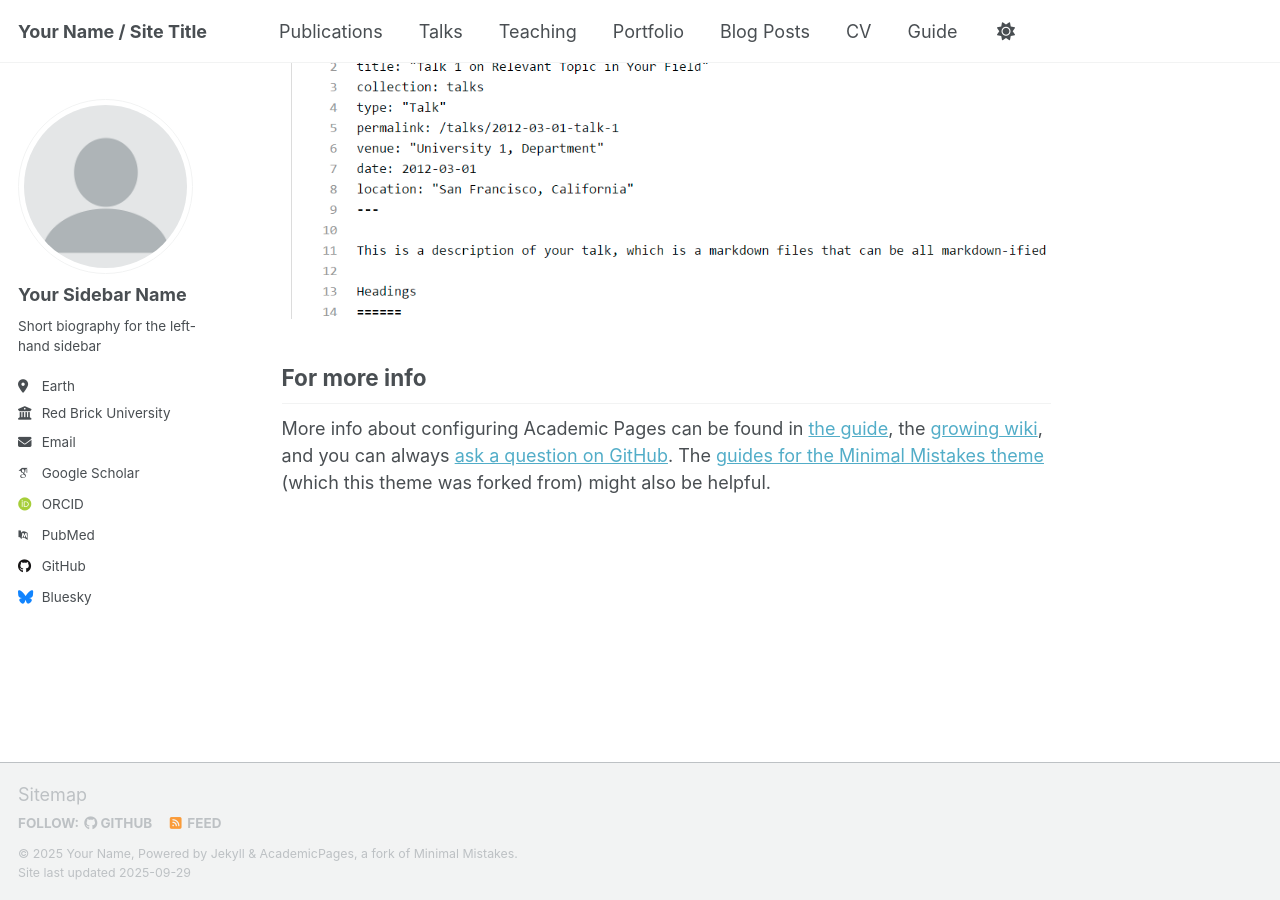
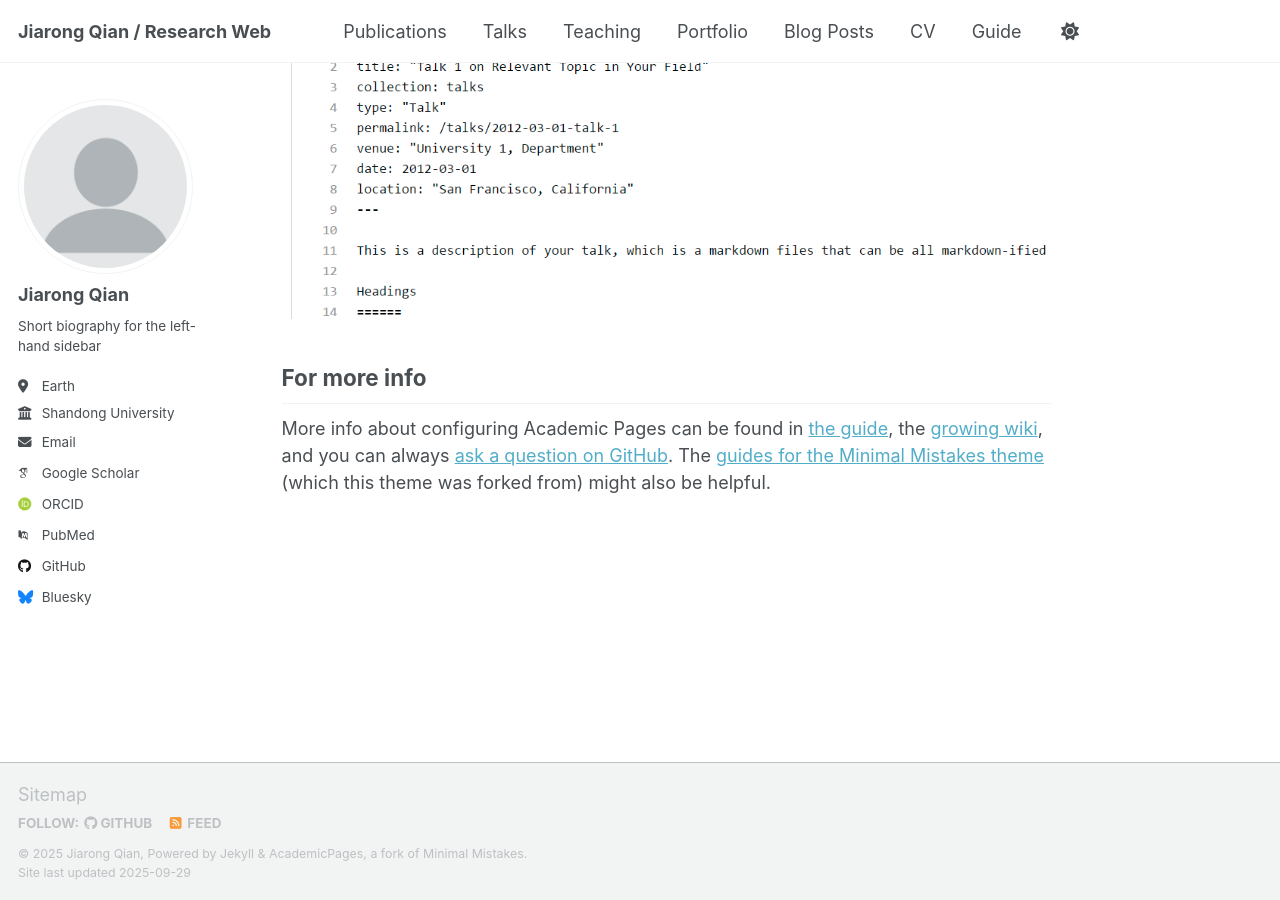
Before and after one commit to JiarongQian/JiarongQian.github.io, a Jekyll site: the page built from _pages/about.md, in a window 1280 px wide and 900 px high, scrolled down 2880 px. Built offline with Jekyll 4.4.1, drawn with Linux system fonts in a browser that asks for light colours; some web fonts are replaced; a script that is not in the unit is left out.

Commit message:
config.yml

```diff
--- a/_config.yml
+++ b/_config.yml
@@ -9,11 +9,11 @@
 # Basic Site Settings
 locale                   : "en-US"
 site_theme               : "default" # Currently available options are "default", "air"
-title                    : "Your Name / Site Title"
+title                    : "Jiarong Qian / Research Web"
 title_separator          : "-"
-name                     : &name "Your Name"
+name                     : &name "Jiarong Qian"
 description              : &description "Your Name's academic portfolio"   # Update this with a general description of your site, this is the default if not overridden by a page
-url                      : https://academicpages.github.io # The base hostname & protocol for your site e.g. "https://[your GitHub username].github.io",
+url                      : https://JiarongQian.github.io # The base hostname & protocol for your site e.g. "https://[your GitHub username].github.io",
                                                            # or if you already have some other page hosted on Github then use "https://[your GitHub username].github.io/[Your Repo Name]"
 baseurl                  : "" # the subpath of your site, e.g. "/blog"
 repository               : "academicpages/academicpages.github.io"
@@ -24,13 +24,13 @@ repository               : "academicpages/academicpages.github.io"
 author:
   # Biographic information
   avatar           : "profile.png"
-  name             : "Your Sidebar Name"
+  name             : "Jiarong Qian"
   pronouns         : # example: "she/her"
   bio              : "Short biography for the left-hand sidebar"
   location         : "Earth"
-  employer         : "Red Brick University"
+  employer         : "Shandong University"
   uri              : # URL
-  email            : "none@example.org"
+  email            : "linnajia76@gmail.com"
 
   # Academic websites
   academia         : # URL
```
